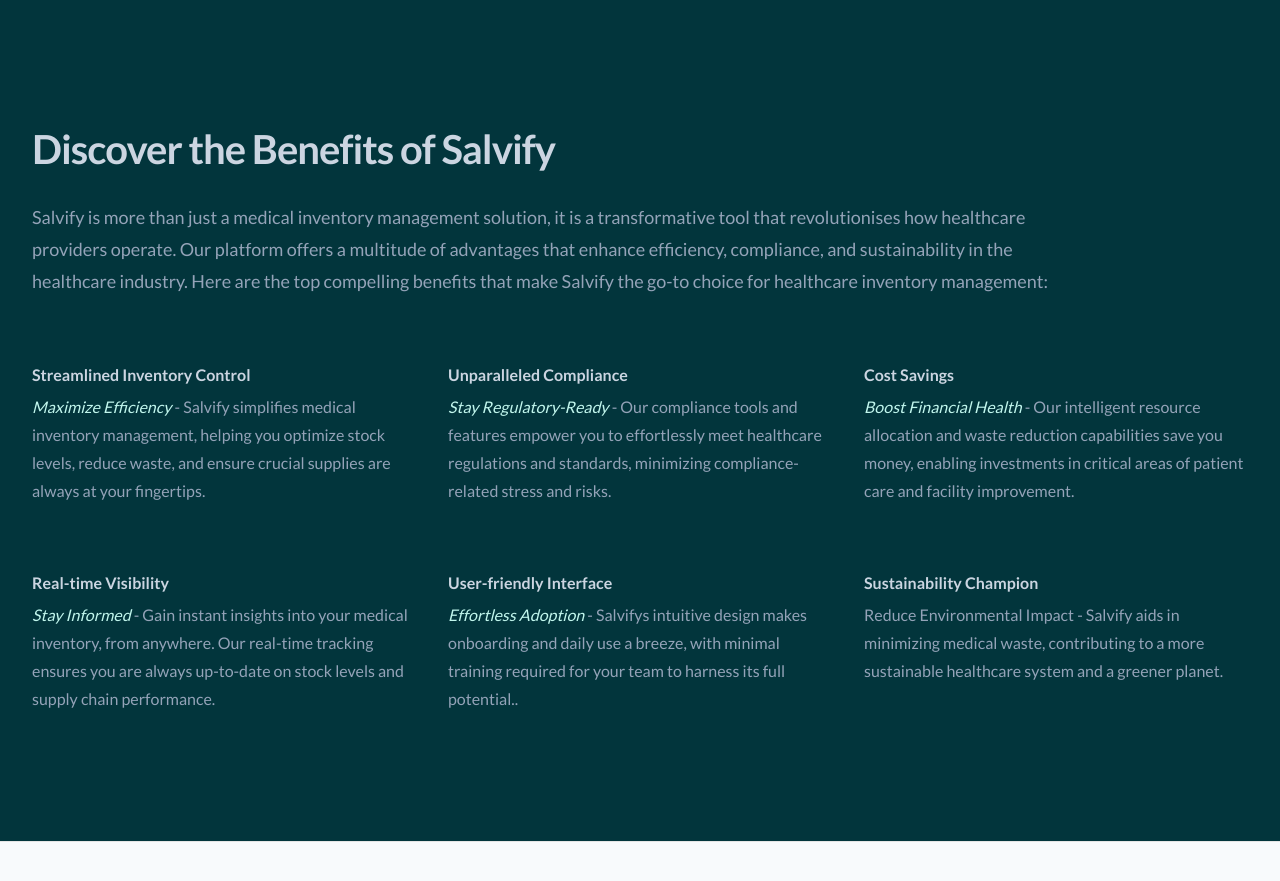
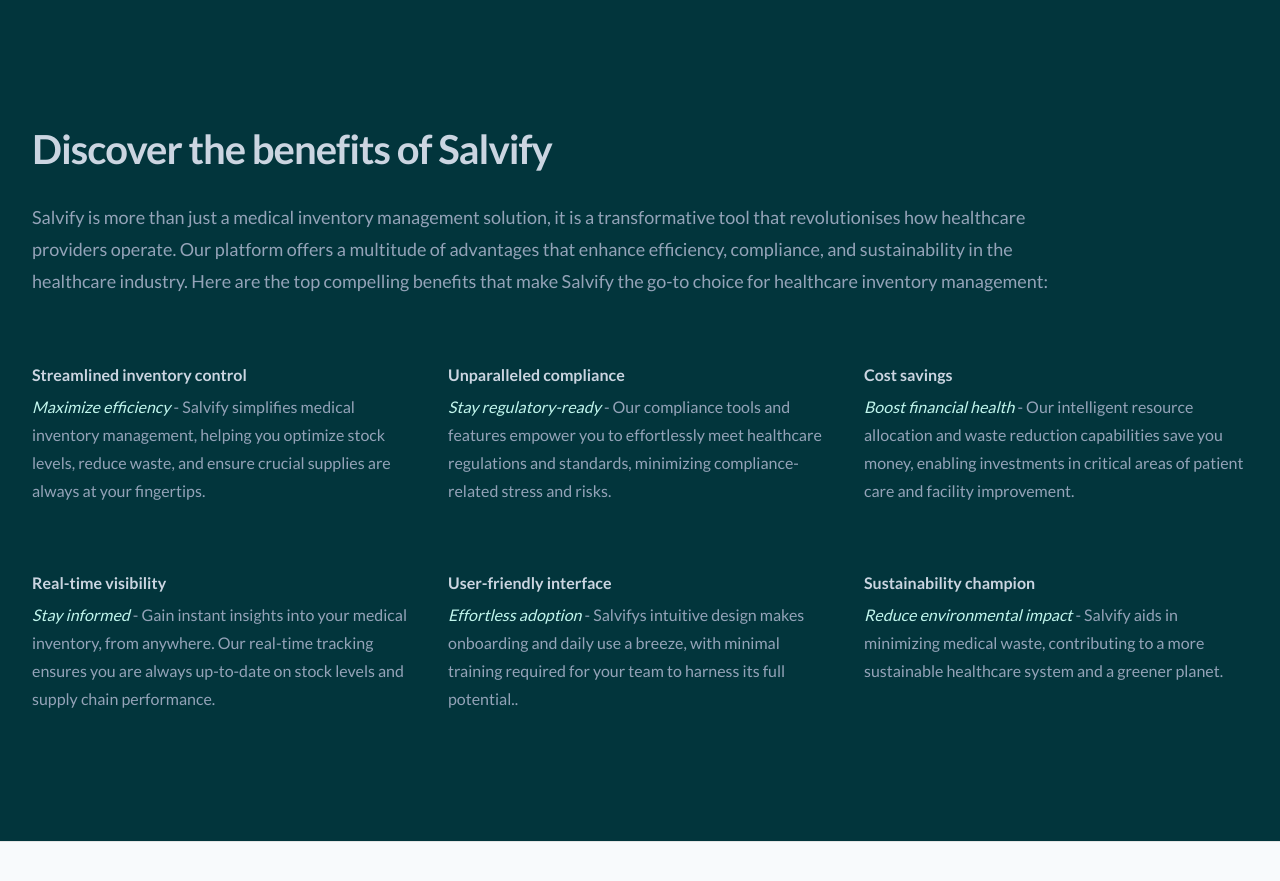
Before and after one commit to guybrown78/salvify-web, a Next.js app: page / in a window 1280 px wide. Shown: the part 4540-5421 px from the top of the page. Built offline with nearby package versions, Linux system fonts and the light colour scheme.

Commit message:
title case change

```diff
--- a/src/components/About.jsx
+++ b/src/components/About.jsx
@@ -17,7 +17,7 @@
       <div className="mx-auto max-w-7xl px-6 lg:px-8">
         <div className="mx-auto max-w-2xl lg:mx-0 lg:max-w-none">
           <p className="text-base font-semibold leading-7 text-salvify-primary">Work better</p>
-          <h2 className="font-display text-3xl tracking-tight text-salvify-secondary sm:text-4xl">An Insight into Salvify</h2>
+          <h2 className="font-display text-3xl tracking-tight text-salvify-secondary sm:text-4xl">An insight into Salvify</h2>
           <div className="mt-10 grid max-w-xl grid-cols-1 gap-8 text-base leading-7 text-gray-700 lg:max-w-none lg:grid-cols-2">
             <div>
               <p>
--- a/src/components/Benefits.jsx
+++ b/src/components/Benefits.jsx
@@ -16,33 +16,33 @@
 
 			{/* <div class="mx-auto max-w-7xl px-6 sm:mt-40 lg:px-8"> */}
       <div class="mx-auto max-w-5xl lg:mx-0">
-        <h2 class="text-3xl font-bold tracking-tight text-slate-300 sm:text-4xl">Discover the Benefits of Salvify</h2>
+        <h2 class="text-3xl font-bold tracking-tight text-slate-300 sm:text-4xl">Discover the benefits of Salvify</h2>
         <p class="mt-6 text-lg leading-8 text-slate-400">Salvify is more than just a medical inventory management solution, it is a transformative tool that revolutionises how healthcare providers operate. Our platform offers a multitude of advantages that enhance efficiency, compliance, and sustainability in the healthcare industry. Here are the top compelling benefits that make Salvify the go-to choice for healthcare inventory management:</p>
       </div>
       <dl class="mx-auto mt-16 grid max-w-2xl grid-cols-1 gap-x-8 gap-y-16 text-base text-slate-400 leading-7 sm:grid-cols-2 lg:mx-0 lg:max-w-none lg:grid-cols-3">
         <div className=''>
-          <dt class="font-semibold text-slate-300">Streamlined Inventory Control</dt>
-          <dd class="mt-1 "><span className='italic text-salvify-accent-light'>Maximize Efficiency</span> - Salvify simplifies medical inventory management, helping you optimize stock levels, reduce waste, and ensure crucial supplies are always at your fingertips.</dd>
+          <dt class="font-semibold text-slate-300">Streamlined inventory control</dt>
+          <dd class="mt-1 "><span className='italic text-salvify-accent-light'>Maximize efficiency</span> - Salvify simplifies medical inventory management, helping you optimize stock levels, reduce waste, and ensure crucial supplies are always at your fingertips.</dd>
         </div>
         <div>
-          <dt class="font-semibold text-slate-300">Unparalleled Compliance</dt>
-          <dd class="mt-1 "><span className='italic text-salvify-accent-light'>Stay Regulatory-Ready</span> - Our compliance tools and features empower you to effortlessly meet healthcare regulations and standards, minimizing compliance-related stress and risks.</dd>
+          <dt class="font-semibold text-slate-300">Unparalleled compliance</dt>
+          <dd class="mt-1 "><span className='italic text-salvify-accent-light'>Stay regulatory-ready</span> - Our compliance tools and features empower you to effortlessly meet healthcare regulations and standards, minimizing compliance-related stress and risks.</dd>
         </div>
         <div>
-          <dt class="font-semibold text-slate-300">Cost Savings</dt>
-          <dd class="mt-1 "><span className='italic text-salvify-accent-light'>Boost Financial Health</span> - Our intelligent resource allocation and waste reduction capabilities save you money, enabling investments in critical areas of patient care and facility improvement.</dd>
+          <dt class="font-semibold text-slate-300">Cost savings</dt>
+          <dd class="mt-1 "><span className='italic text-salvify-accent-light'>Boost financial health</span> - Our intelligent resource allocation and waste reduction capabilities save you money, enabling investments in critical areas of patient care and facility improvement.</dd>
         </div>
         <div>
-          <dt class="font-semibold text-slate-300">Real-time Visibility</dt>
-          <dd class="mt-1"><span className='italic text-salvify-accent-light'>Stay Informed</span> - Gain instant insights into your medical inventory, from anywhere. Our real-time tracking ensures you are always up-to-date on stock levels and supply chain performance.</dd>
+          <dt class="font-semibold text-slate-300">Real-time visibility</dt>
+          <dd class="mt-1"><span className='italic text-salvify-accent-light'>Stay informed</span> - Gain instant insights into your medical inventory, from anywhere. Our real-time tracking ensures you are always up-to-date on stock levels and supply chain performance.</dd>
         </div>
         <div>
-          <dt class="font-semibold text-slate-300">User-friendly Interface</dt>
-          <dd class="mt-1"><span className='italic text-salvify-accent-light'>Effortless Adoption</span> - Salvifys intuitive design makes onboarding and daily use a breeze, with minimal training required for your team to harness its full potential..</dd>
+          <dt class="font-semibold text-slate-300">User-friendly interface</dt>
+          <dd class="mt-1"><span className='italic text-salvify-accent-light'>Effortless adoption</span> - Salvifys intuitive design makes onboarding and daily use a breeze, with minimal training required for your team to harness its full potential..</dd>
         </div>
         <div>
-          <dt class="font-semibold text-slate-300">Sustainability Champion</dt>
-          <dd class="mt-1">Reduce Environmental Impact<span className='italic text-salvify-accent-light'></span> - Salvify aids in minimizing medical waste, contributing to a more sustainable healthcare system and a greener planet.</dd>
+          <dt class="font-semibold text-slate-300">Sustainability champion</dt>
+          <dd class="mt-1"><span className='italic text-salvify-accent-light'>Reduce environmental impact</span> - Salvify aids in minimizing medical waste, contributing to a more sustainable healthcare system and a greener planet.</dd>
         </div>
       </dl>
     {/* </div> */}
```
